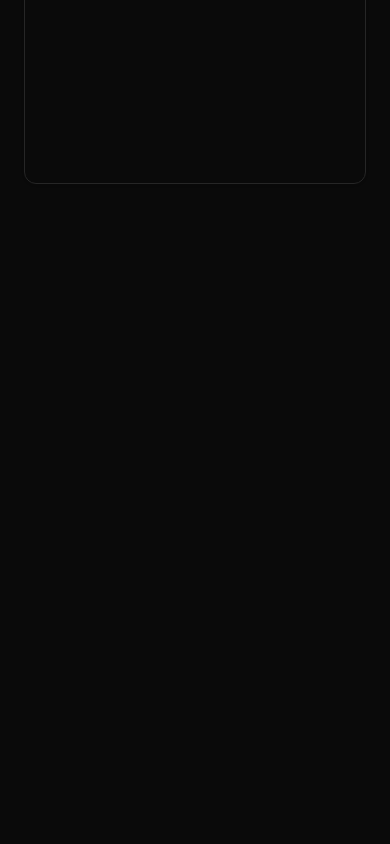
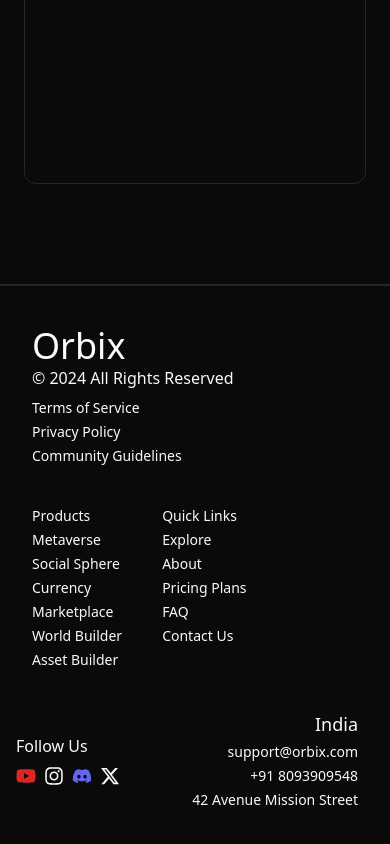
Before and after one commit to RehanMerchant/Orbix, a React (Vite) app: page / in a window 390 px wide. Shown: the part 5646-6490 px from the top of the page. Before the commit the page ends 5890 px from the top, so only its background shows below. Built offline with nearby package versions, Linux system fonts and the light colour scheme.

Commit message:
footer added and completed home page

```diff
--- a/src/App.tsx
+++ b/src/App.tsx
@@ -1,4 +1,5 @@
 
+import Footer from "./components/Footer"
 import Navbar from "./components/Navbar"
 import Home from "./pages/Home"
 
@@ -14,7 +15,7 @@ function App() {
 
 <Home/>
 
-
+  <Footer/>
     </main>
   )
 }
--- a/src/components/Footer.tsx
+++ b/src/components/Footer.tsx
@@ -1,7 +1,71 @@
-
+import { FaYoutube } from "react-icons/fa6";
+import { FaDiscord } from "react-icons/fa";
+import { FaInstagram } from "react-icons/fa";
+import { FaXTwitter } from "react-icons/fa6";
 const Footer = () => {
   return (
-    <div>Footer</div>
+    <div className="w-full border-t-2 mt-10 ">
+
+     <div className="md:flex justify-between md:px-10  px-8 mt-10">
+    <div className="flex flex-col">
+       <p className="text-4xl font-light">Orbix</p><span>© 2024 All Rights Reserved</span>
+
+
+      <div className="text-sm md:text-base flex flex-col gap-1 md:mt-5 mt-2">
+        <p className="font-light hover:underline cursor-pointer">Terms of Service</p>
+        <p className="font-light hover:underline cursor-pointer">Privacy Policy</p>
+        <p className="font-light hover:underline cursor-pointer">Community Guidelines</p>
+
+      </div>
+    </div>
+
+
+    <div className="flex md:gap-14 gap-10  md:mt-0 mt-10">
+       <div className="text-sm md:text-base flex flex-col gap-1">
+        <p className="font-medium">Products</p>
+        <p className="font-light hover:underline cursor-pointer ">Metaverse</p>
+        <p className="font-light hover:underline cursor-pointer">Social Sphere</p>
+        <p className="font-light hover:underline cursor-pointer">Currency</p>
+        <p className="font-light hover:underline cursor-pointer">Marketplace</p>
+        <p className="font-light hover:underline cursor-pointer">World Builder</p>
+        <p className="font-light hover:underline cursor-pointer">Asset Builder</p>
+
+      </div>
+
+      <div className="text-sm md:text-base flex flex-col gap-1">
+        <p className="font-medium">Quick Links</p>
+        <p className="font-light hover:underline cursor-pointer">Explore</p>
+        <p className="font-light hover:underline cursor-pointer">About</p>
+        <p className="font-light hover:underline cursor-pointer">Pricing Plans</p>
+        <p className="font-light hover:underline cursor-pointer">FAQ</p>
+        <p className="font-light hover:underline cursor-pointer ">Contact Us</p>
+
+      </div>
+
+    </div>
+    </div>
+  <div className="w-full flex items-center md:px-10 px-4 pb-10 justify-between gap-2 py-2 mt-8 md:mt-14">
+    <div className="flex flex-col gap-2">
+      <p>Follow Us</p>
+      <div className="flex items-center md:gap-4 gap-2">
+
+
+    <FaYoutube className="size-5 cursor-pointer text-red-600" />
+  <FaInstagram className="size-5 cursor-pointer" />
+  <FaDiscord className="size-5 cursor-pointer text-indigo-500"/>
+  <FaXTwitter  className="size-5 cursor-pointer"/>
+  </div>
+    </div>
+    <div className="flex flex-col gap-1 px-4 text-right">
+    <p className="text-lg">India</p>
+  <p className="text-sm hover:underline cursor-pointer">support@orbix.com</p>
+  <p className="text-sm hover:underline cursor-pointer">+91 8093909548</p>
+  <p className="text-sm hover:underline cursor-pointer">42 Avenue Mission Street</p>
+    </div>
+
+  </div>
+
+    </div>
   )
 }
 
--- a/src/components/Navbar.tsx
+++ b/src/components/Navbar.tsx
@@ -55,6 +55,10 @@ const Navbar = () => {
                             World Builder
                           </button>
                           <button className="w-full py-1 hover:bg-muted rounded-sm bg-background">
+                            Asset Builder
+                          </button>
+
+                          <button className="w-full py-1 hover:bg-muted rounded-sm bg-background">
                             Currency
                           </button>
                           <button className="w-full py-1 hover:bg-muted rounded-sm bg-background">
@@ -67,7 +71,7 @@ const Navbar = () => {
                 </NavigationMenuItem>
 
                 <NavigationMenuItem>
-                  <NavigationMenuTrigger>Perks</NavigationMenuTrigger>
+                  <NavigationMenuTrigger>Features</NavigationMenuTrigger>
                   <NavigationMenuContent>
                     <NavigationMenuLink>
                       <div className="w-[500px] h-auto pb-3 p-2">
@@ -142,7 +146,7 @@ const Navbar = () => {
              <div className="w-3 border -ml-1"/>
             </div>
             <div className="mt-2">
-             <p className="text-lg">Perks</p>
+             <p className="text-lg">Features</p>
              <div className="pl-3 mt-1 pt-3 pb-3 w-fit border-l-2 flex flex-col gap-3">
              <p className="hover:underline-offset-2 hover:underline cursor-pointer">A World of Creation</p>
              <p className="hover:underline-offset-2 hover:underline cursor-pointer">Collaborative Experiences</p>
```
